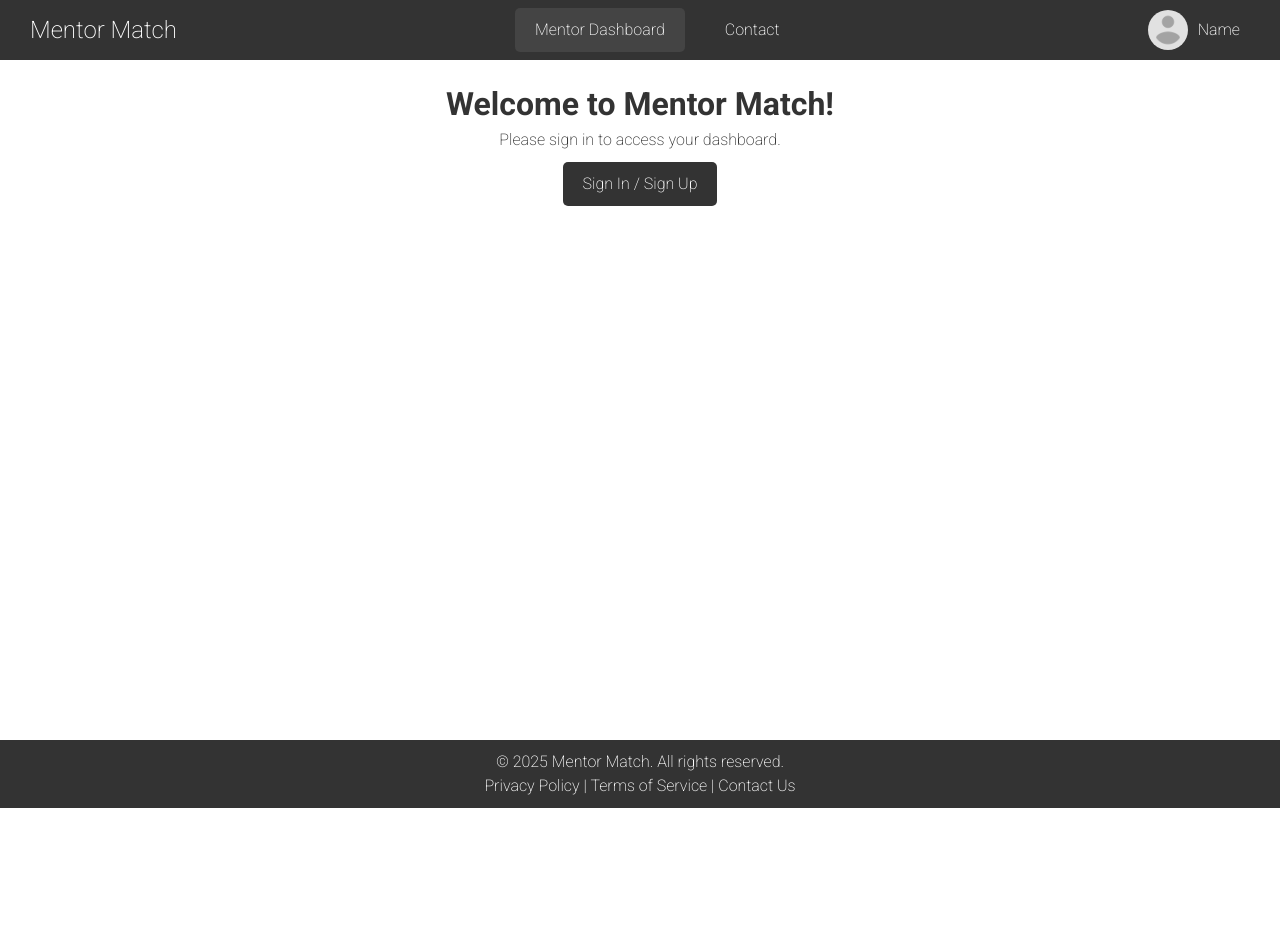
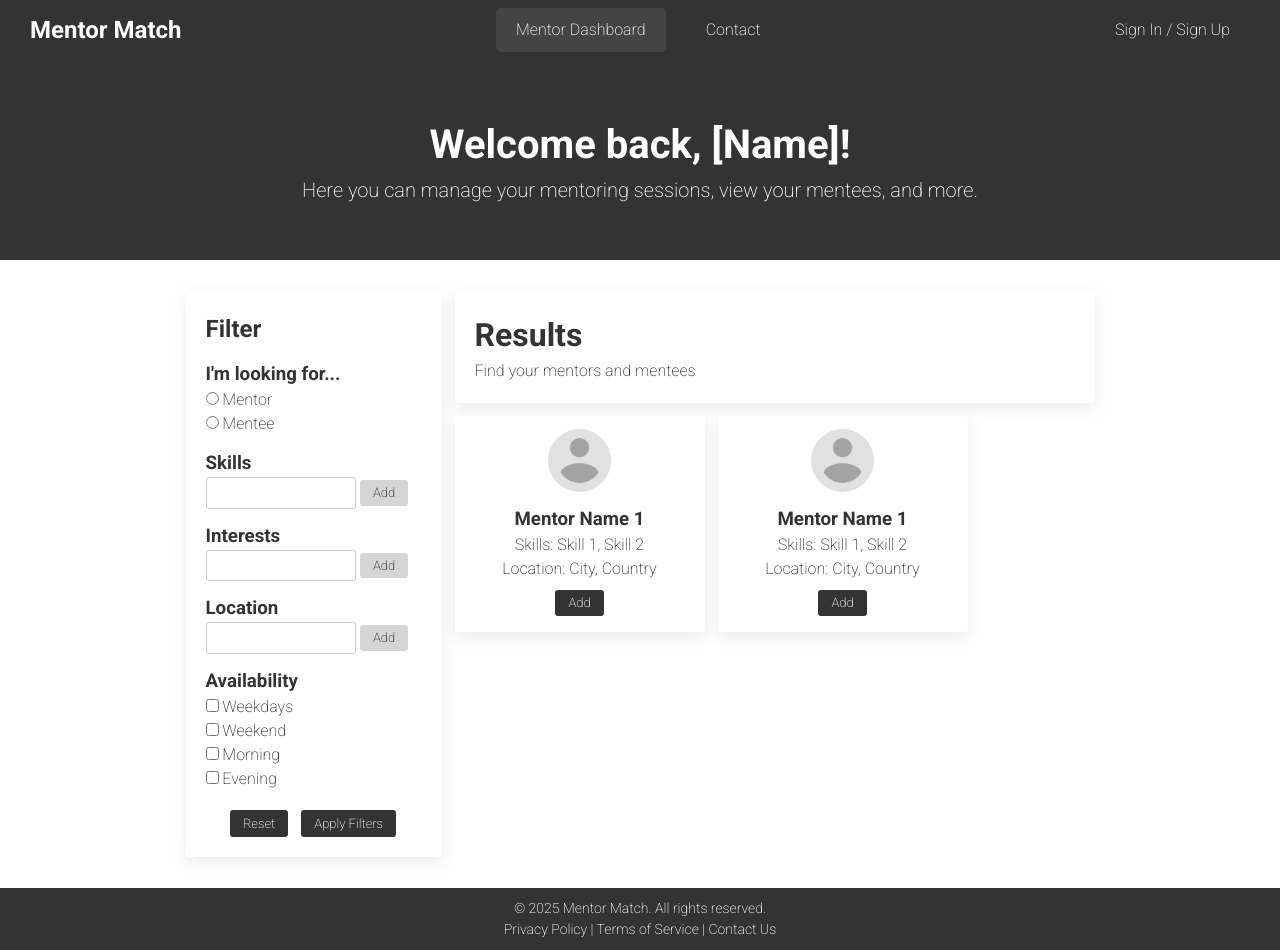
Before and after one commit to KlaudeLam/mentor-match, a plain HTML site: page dashboard.html in a window 1280 px wide. Before the commit the page ends 808 px from the top, so only its background shows below. Drawn offline with Linux system fonts and the light colour scheme.

Commit message:
Dashboard (rem, responsive)

```diff
--- a/assets/css/common.css
+++ b/assets/css/common.css
@@ -1,80 +1,69 @@
 /* Reset CSS */
-/* 1. Use a more-intuitive box-sizing model */
 *, *::before, *::after {
     box-sizing: border-box;
   }
 
-  /* 2. Remove default margin */
   * {
     margin: 0;
   }
 
-  /* 3. Enable keyword animations */
   @media (prefers-reduced-motion: no-preference) {
     html {
       interpolate-size: allow-keywords;
     }
   }
 
-  body {
-    /* 4. Add accessible line-height */
-    line-height: 1.5;
-    /* 5. Improve text rendering */
-    -webkit-font-smoothing: antialiased;
+  html {
+    font-size: 62.5%; /* 1rem = 10px */
   }
 
-  /* 6. Improve media defaults */
+  body {
+    line-height: 1.5;
+    -webkit-font-smoothing: antialiased;
+    font-family: "Roboto", sans-serif;
+    font-weight: 200;
+    font-style: normal;
+    font-variation-settings: "wdth" 100;
+    color: #333;
+    font-size: 1.6rem; /* 16px */
+  }
+
   img, picture, video, canvas, svg {
     display: block;
     max-width: 100%;
   }
 
-  /* 7. Inherit fonts for form controls */
   input, button, textarea, select {
     font: inherit;
   }
 
-  /* 8. Avoid text overflows */
   p, h1, h2, h3, h4, h5, h6 {
     overflow-wrap: break-word;
   }
 
-  /* 9. Improve line wrapping */
   p {
     text-wrap: pretty;
   }
+
   h1, h2, h3, h4, h5, h6 {
     text-wrap: balance;
   }
 
-  /*
-    10. Create a root stacking context
-  */
   #root, #__next {
     isolation: isolate;
   }
 
-
-/* Common setting */
-
-body {
-    font-family: "Roboto", sans-serif;
-    font-optical-sizing: auto;
-    font-weight: 200;
-    font-style: normal;
-    font-variation-settings: "wdth" 100;
-
-    color: #333;
+  /* Common settings */
+  .logged-out, .logged-in {
+    width: 100%;
   }
 
   .logged-out {
     display: none;
-    width: 100%;
   }
 
   .logged-in {
     display: block;
-    width: 100%;
   }
 
   .active {
@@ -85,42 +74,42 @@ body {
   nav {
     background-color: #333;
     color: white;
-  padding: 10px;
+    padding: 1rem;
     display: flex;
     justify-content: space-between;
     align-items: center;
     position: fixed;
-
     width: 100%;
-  height: 60px;
+    height: 6rem;
+    z-index: 100;
   }
 
   nav > * {
-  margin: 0 20px;
+    margin: 0 2rem;
   }
 
-nav .logo {
-  font-size: 24px;
+  .logo {
+    font-size: 2.4rem;
   }
 
-nav .logo a {
+  .logo a {
     text-decoration: none;
     color: white;
   }
 
-nav .nav-list {
+  .nav-list {
     display: flex;
     margin: 0;
     padding: 0;
-  gap: 20px;
+    gap: 2rem;
   }
 
-nav .nav-list a {
-  display: inline;
+  nav a {
     text-decoration: none;
     color: white;
-  padding: 10px 20px;
-  border-radius: 5px;
+    padding: 1rem 2rem;
+    border-radius: 0.5rem;
+    font-size: 1.6rem;
   }
 
   nav .user-menu {
@@ -134,36 +123,35 @@ nav .user-info {
     display: flex;
     align-items: center;
     color: white;
-  font-size: 16px;
+    font-size: 1.6rem;
     justify-content: center;
-
-  gap: 10px;
-  margin: 10px;
+    gap: 1rem;
+    margin: 1rem;
   }
 
   nav .user-avatar {
-  width: 40px;
-  height: 40px;
+    width: 4rem;
+    height: 4rem;
     border-radius: 50%;
   }
 
   nav .dropdown {
     position: absolute;
-  right:0;
-  top: 100%; /* Adjust this value to position the dropdown below the user menu */
-  display: flex;
+    right: 0;
+    top: 100%;
     flex-direction: column;
     display: none;
-  border-left: #333 1px solid;
-  border-bottom: #333 1px solid;
-  border-right: #333 1px solid;
-
+    background-color: white;
+    border: 0.1rem solid #333;
+    border-top: none;
+    min-width: 15rem;
   }
 
   nav .dropdown a {
-  padding: 10px;
+    padding: 1rem;
     color: #444;
     text-decoration: none;
+    font-size: 1.4rem;
   }
 
   nav .dropdown a:hover {
@@ -171,26 +159,55 @@ nav .dropdown a:hover {
     background-color: #444;
   }
 
+  /* Show dropdown on hover */
+  .user-menu:hover .dropdown {
+    display: flex;
+  }
+
   .whole-body {
     display: flex;
     flex-direction: column;
     align-items: center;
-    padding-top: 60px;
-    min-height: calc(100vh - 60px);
+    padding-top: 6rem;
+    min-height: calc(100vh - 6rem);
     width: 100%;
   }
 
-/* footer */
+  /* Footer */
   footer {
     background-color: #333;
     color: white;
-    padding: 10px;
+    padding: 1rem;
     text-align: center;
     width: 100%;
-    bottom: 0;
+    font-size: 1.4rem;
   }
 
   footer a {
     color: white;
     text-decoration: none;
   }
+
+  /* Footer links (optional) */
+  .footer-links {
+    list-style: none;
+    display: flex;
+    justify-content: center;
+    gap: 2rem;
+    padding: 0;
+    margin-top: 1rem;
+  }
+
+  .footer-links a {
+    font-size: 1.4rem;
+  }
+
+  /* RESPONSIVENESS */
+@media (max-width: 768px) {
+    .nav-list{
+        display: none;
+    }
+}
+
+@media (max-width: 480px) {
+}
--- a/assets/css/dashboard.css
+++ b/assets/css/dashboard.css
@@ -2,46 +2,57 @@
 /* If logged-in */
 .banner {
     width: 100%;
-    height: 250px;
+    height: 20rem;
     background-color: #333;
     display: flex;
     flex-direction: column;
     align-items: center;
     justify-content: center;
     color: white;
-    font-size: 24px;
+    font-size: 2rem;
+    text-align: center;
+    padding: 0 1rem;
 }
 
-.filter{
+.filter {
     display: flex;
+    flex-wrap: wrap;
     align-items: flex-start;
     justify-content: center;
     width: 100%;
-    padding: 20px;
-    gap: 20px;
-    padding: 50px 0;
-
+    padding: 3.1rem 0;
+    gap: 1.3rem;
 }
 
 .filter .container {
     background-color: white;
-    border-radius: 5px;
-    padding: 20px 15px;
-    box-shadow: rgba(149, 157, 165, 0.2) 0px 8px 24px;
+    border-radius: 0.3rem;
+    padding: 2rem;
+    box-shadow: rgba(149, 157, 165, 0.2) 0px 0.5rem 1.5rem;
+}
+
+/* left bar */
+.left-bar {
+    display: flex;
+    flex-direction: column;
+    align-items: start;
+    justify-content: start;
+    width: 20%;
+    gap: 1.3rem;
 }
 
 .filter-fields {
     display: flex;
     flex-direction: column;
-    margin-bottom: 20px;
+    margin-bottom: 1.3rem;
 }
 
 .filter-fields .text-input {
     width: 70%;
     border: 1px solid #ccc;
-    padding: 5px;
-    border-radius: 5px;
-    font-size: 12px;
+    padding: 0.5rem;
+    border-radius: 0.3rem;
+    font-size: 1.3rem;
 }
 
 .filter-fields .text-input:focus {
@@ -51,11 +62,11 @@
 .filter-fields button {
     background-color: #d5d5d5;
     color: #333;
-    padding: 5px 20px;
+    padding: 0.3rem 1.3rem;
     border: none;
-    border-radius: 5px;
+    border-radius: 0.3rem;
     cursor: pointer;
-    font-size: 12px;
+    font-size: 1.3rem;
     box-shadow: rgba(149, 157, 165, 0.2);
 }
 
@@ -67,18 +78,22 @@
     display: flex;
     align-items: center;
     justify-content: center;
-    gap: 20px;
-    margin-top: 30px;
+    gap: 1.3rem;
+    margin-top: 1.9rem;
 }
 
 .btns button {
     background-color: #333;
     color: white;
-    padding: 7px 20px;
+    padding: 0.4rem 1.3rem;
     border: none;
-    border-radius: 5px;
+    border-radius: 0.3rem;
     cursor: pointer;
-    font-size: 15px;
+    font-size: 1.3rem;
+}
+
+.btns button:hover {
+    background-color: #444;
 }
 
 /* right bar */
@@ -88,27 +103,28 @@
     align-items: start;
     justify-content: start;
     width: 50%;
-    gap: 20px;
+    gap: 1.3rem;
 }
 
 .right-bar > * {
     width: 100%;
 }
+
 .mentor-list {
     display: flex;
     flex-wrap: wrap;
     align-items: center;
     justify-content: start;
     width: 100%;
-    gap: 20px;
+    gap: 1.3rem;
 }
 
 .mentor-card {
     background-color: #fff;
-    border-radius: 5px;
-    padding: 20px;
-    box-shadow: rgba(149, 157, 165, 0.2) 0px 8px 24px;
-    width: 200px;
+    border-radius: 0.3rem;
+    padding: 1.3rem;
+    box-shadow: rgba(149, 157, 165, 0.2) 0px 0.5rem 1.5rem;
+    width: 25rem;
     height: auto;
     display: flex;
     flex-direction: column;
@@ -117,21 +133,21 @@
 }
 
 .mentor-card img {
-    width: 100px;
-    height: 100px;
+    width: 6.3rem;
+    height: 6.3rem;
     border-radius: 100%;
-    margin-bottom: 20px;
+    margin-bottom: 1.3rem;
 }
 
 .mentor-card button {
     background-color: #333;
     color: white;
-    margin: 15px 0 5px;
-    padding: 5px 20px;
+    margin: 0.9rem 0 0.3rem;
+    padding: 0.3rem 1.3rem;
     border: none;
-    border-radius: 5px;
+    border-radius: 0.3rem;
     cursor: pointer;
-    font-size: 12px;
+    font-size: 1.3rem;
 }
 
 .mentor-card button:hover {
@@ -146,20 +162,80 @@
     justify-content: center;
     width: 100%;
     height: 100%;
-    padding: 20px;
+    padding: 1.3rem;
 }
 
 .auth-button {
     background-color: #333;
     color: white;
-    padding: 10px 20px;
-    border: none;
-    border-radius: 5px;
-    cursor: pointer;
-    font-size: 16px;
-    margin: 10px;
+    padding: 1rem 2rem;
+    border-radius: 0.5rem;
+    font-size: 1.6rem;
+    margin: 0.6rem;
     text-decoration: none;
 }
+
 .auth-button:hover {
     background-color: #444;
 }
+
+/* RESPONSIVENESS */
+@media (max-width: 768px) {
+    .filter {
+        flex-direction: column;
+        padding: 2rem 1rem;
+    }
+
+    .left-bar {
+        width: 100%;
+    }
+
+    .right-bar {
+        width: 100%;
+    }
+
+    .mentor-list {
+        justify-content: center;
+    }
+
+    .mentor-card {
+        width: 100%;
+    }
+
+    .filter-fields .text-input {
+        width: 100%;
+    }
+}
+
+@media (max-width: 480px) {
+    .banner {
+        font-size: 1.3rem;
+        height: 12.5rem;
+    }
+
+    .left-bar {
+        width: 100%;
+    }
+
+    .right-bar {
+        width: 100%;
+    }
+
+    .mentor-card {
+        width: 100%;
+    }
+
+    .btns {
+        flex-direction: column;
+        gap: 1rem;
+    }
+
+    .btns button {
+        width: 100%;
+    }
+
+    .auth-button {
+        width: 100%;
+        text-align: center;
+    }
+}
--- a/dashboard.html
+++ b/dashboard.html
@@ -15,7 +15,7 @@
 <body>
     <!-- nav -->
     <nav>
-        <div class="logo"><a href="dashboard.html">Mentor Match</a></div>
+        <div class="logo"><a href="dashboard.html"><h1>Mentor Match</h1></a></div>
 
         <div class="nav-list">
             <a class="active" href="#">Mentor Dashboard</a>
@@ -24,7 +24,7 @@
 
         <div class="user-menu">
             <!-- if logged in: ava + dropdown -->
-            <div class="logged-in">
+            <div class="logged-out">
                 <div class="user-info">
                     <img src="./assets/images/user.png" alt="User Avatar" class="user-avatar">
                     <span class="user-name">Name</span>
@@ -37,9 +37,9 @@
                 </div>
             </div>
 
-            <!-- if not logged in: sign up / sign in -->
-            <div class="logged-out">
-                <button class="auth-button">Sign In / Sign Up</button>
+            <!-- if logged out: sign up / sign in -->
+            <div class="logged-in">
+                <a href="auth.html">Sign In / Sign Up</a>
             </div>
         </div>
     </nav>
@@ -47,7 +47,7 @@
     <!-- body -->
     <div class="whole-body">
         <!-- logged in: mentor appeared -->
-        <div class="logged-out">
+        <div class="logged-in">
             <!-- banner -->
             <div class="banner">
                 <h1>Welcome back, [Name]!</h1>
@@ -156,7 +156,7 @@
         </div>
 
         <!-- logged out: sign in to search mentor -->
-        <div class="logged-in">
+        <div class="logged-out">
             <div class="placeholder-container">
                 <h1>Welcome to Mentor Match!</h1>
                 <p>Please sign in to access your dashboard.</p>
```
Lines whose indentation alone changed are shown as unchanged.
